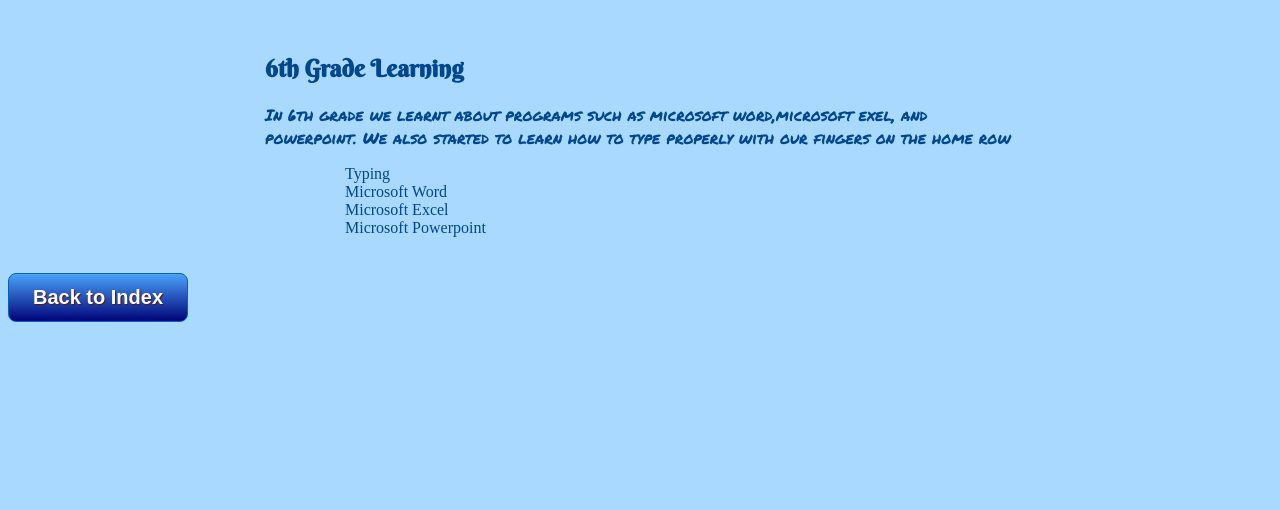
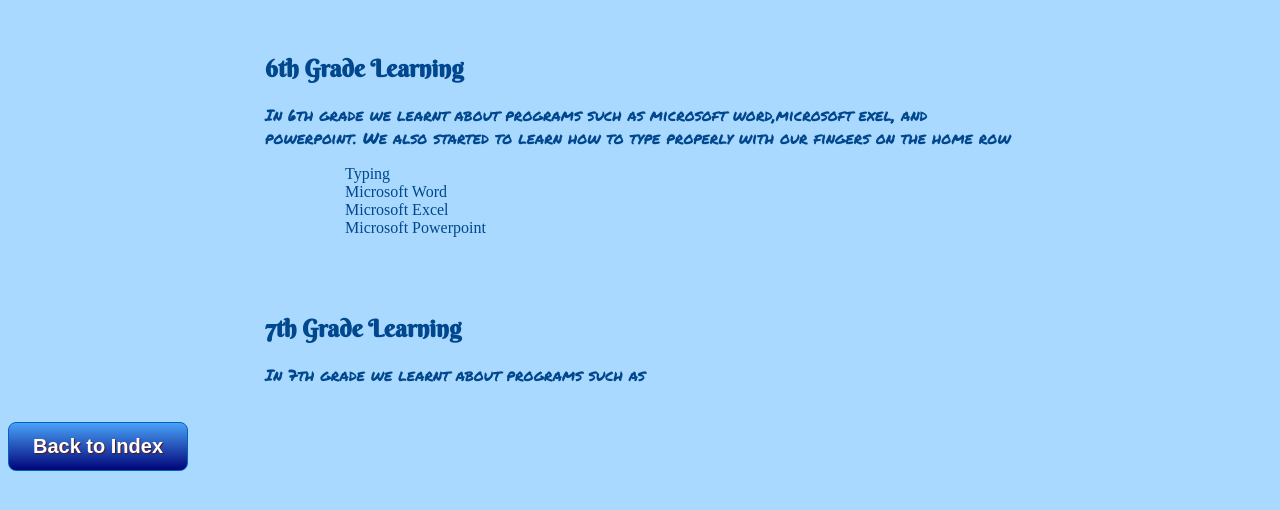
Before and after one commit to CodedbyColinTheFro/CodedbyColinTheFro.github.io, a plain HTML site: page Atm.html in a window 1280 px wide. Shown: the part 250-760 px from the top of the page. Drawn offline with Linux system fonts and the light colour scheme.

Commit message:
Update Atm.html

```diff
--- a/Atm.html
+++ b/Atm.html
@@ -29,6 +29,12 @@
                 <ol>Microsoft Powerpoint</ol>
             </ul>
         </article>
+        <article>
+           <h2>7th Grade Learning</h2>
+           <p>In 7th grade we learnt about programs such as </p>
+           <ul>
+           </ul>
+        </article>
         <footer>
          <a class="button" href="index.html">Back to Index</a>
        </footer>
```
